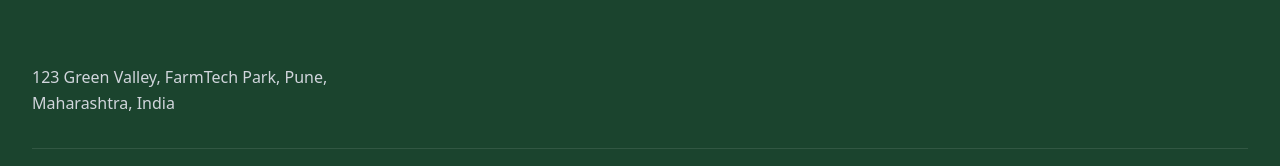
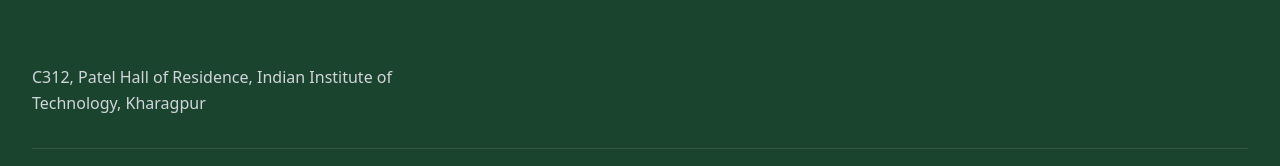
Before and after one commit to blackhorse2807/new-rpp, a Next.js app: page / in a window 1280 px wide. Shown: the part 2383-2549 px from the top of the page. Built offline with nearby package versions, Linux system fonts and the light colour scheme.

Commit message:
Update Footer.tsx

```diff
--- a/src/components/Footer.tsx
+++ b/src/components/Footer.tsx
@@ -22,8 +22,7 @@
             </Link>
             <div className="mt-4">
               <p className="text-base text-gray-300 leading-relaxed">
-                123 Green Valley, FarmTech Park, Pune,<br />
-                Maharashtra, India
+                C312, Patel Hall of Residence, Indian Institute of Technology, Kharagpur
               </p>
             </div>
           </div>
```
